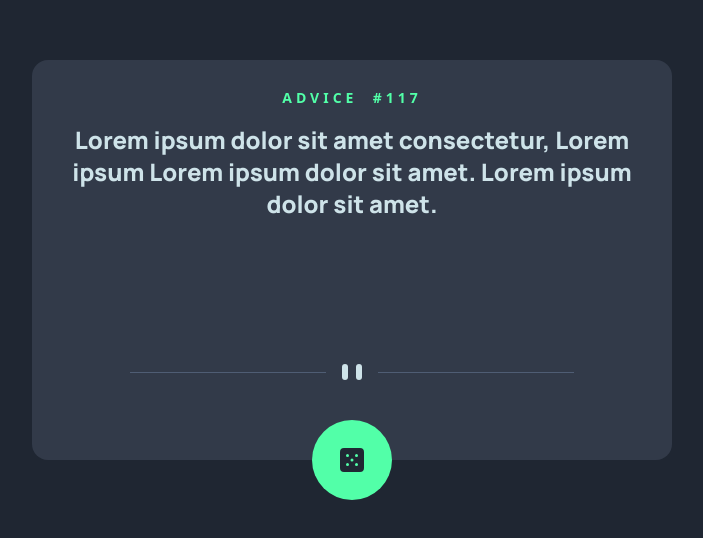
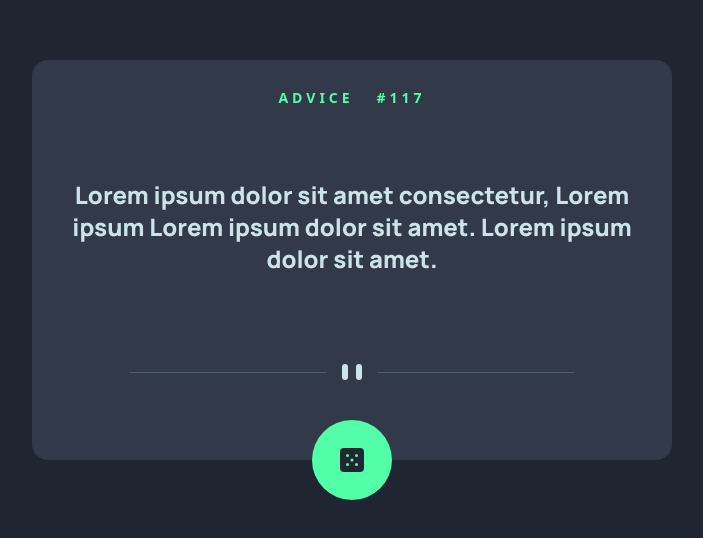
Before and after one commit to paro-418/advice-generator-app-main-NR, a website built with Vite: page index.html in a window 1280 px wide. Shown: the part 140-678 px from the top of the page, without its empty margins (288-991 px from the left). Built offline with nearby package versions, Linux system fonts and the light colour scheme.

Commit message:
fixed display flex property of advice-paragraph box

```diff
--- a/index.html
+++ b/index.html
@@ -19,22 +19,22 @@
     />
     <link rel="stylesheet" href="style.css" />
     <script src="https://cdn.tailwindcss.com"></script>
+    <script defer src="script.js"></script>
 
     <title>Frontend Mentor | Advice generator app</title>
-
   </head>
-  <body class="h-screen w-screen flex items-center justify-center bg-[#1f2632] ">
+  <body class="h-screen w-screen flex items-center justify-center bg-[#1f2632]">
     <div
       class="quote-box w-11/12 h-1/2 text-center py-7 px-3 rounded-2xl relative bg-[#323a49] lg:w-1/2"
     >
       <p
         class="text-[#52ffa8] font-semibold tracking-[0.25rem] uppercase text-sm"
       >
-        advice &nbsp;<span>#117</span>
+        advice &nbsp; #<span>117</span>
       </p>
 
       <p
-        class="relative quote mt-4 mb-4 px-4 text-2xl text-[#cee3e9] font-bold max-h-[70%] overflow-hidden font-[manrope]"
+        class="relative advice-paragraph mt-4 mb-4 px-4 text-2xl text-[#cee3e9] font-bold min-h-[60%] max-h-[70%] overflow-hidden font-[manrope] flex justify-center items-center"
       >
         Lorem ipsum dolor sit amet consectetur, Lorem ipsum Lorem ipsum dolor
         sit amet. Lorem ipsum dolor sit amet.
```
